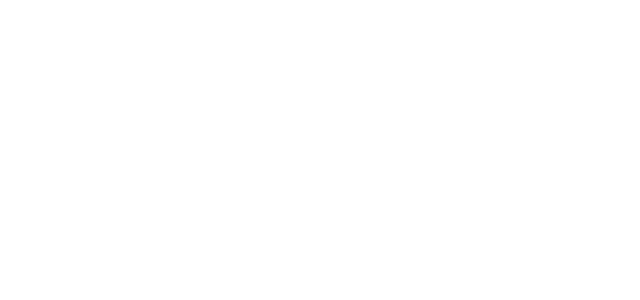
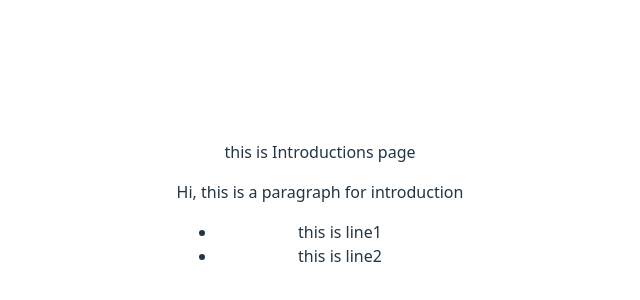
Before and after one commit to adam780930/react-practice, a React (Vite) app: page /introduction in a window 1280 px wide. Before the commit this address had no page. Shown: the part 188-488 px from the top of the page, without its empty margins (320-960 px from the left). Built offline with nearby package versions, Linux system fonts and the light colour scheme.

Commit message:
added an introduction page

```diff
--- a/src/App.jsx
+++ b/src/App.jsx
@@ -5,6 +5,7 @@
 import Examplepage from "./pages/Examplepage.jsx";
 import Additionalpage from "./pages/Additionalpage.jsx";
 import Markdownpage from "./pages/Markdownpage.jsx";
+import Introduction from "./pages/Introduction.jsx";
 
 function App() {
   return (
@@ -15,6 +16,7 @@
         <Route path="/example" element={<Examplepage />} />
         <Route path="/additional" element={<Additionalpage />} />
         <Route path="/markdown" element={<Markdownpage />} />
+        <Route path="/introduction" element={<Introduction />} />
       </Routes>
     </div>
   );
--- /dev/null
+++ b/src/components/markdowndocs/introductions.md
@@ -0,0 +1,3 @@
+Hi, this is a paragraph for introduction
+- this is line1
+- this is line2
--- /dev/null
+++ b/src/pages/Introduction.jsx
@@ -0,0 +1,13 @@
+import Markdown from "react-markdown";
+import introduction from "../components/markdowndocs/introductions.md";
+
+function Introduction() {
+  return (
+    <div>
+      <div>this is Introductions page</div>
+      <Markdown>{introduction}</Markdown>
+    </div>
+  );
+}
+
+export default Introduction;
```
